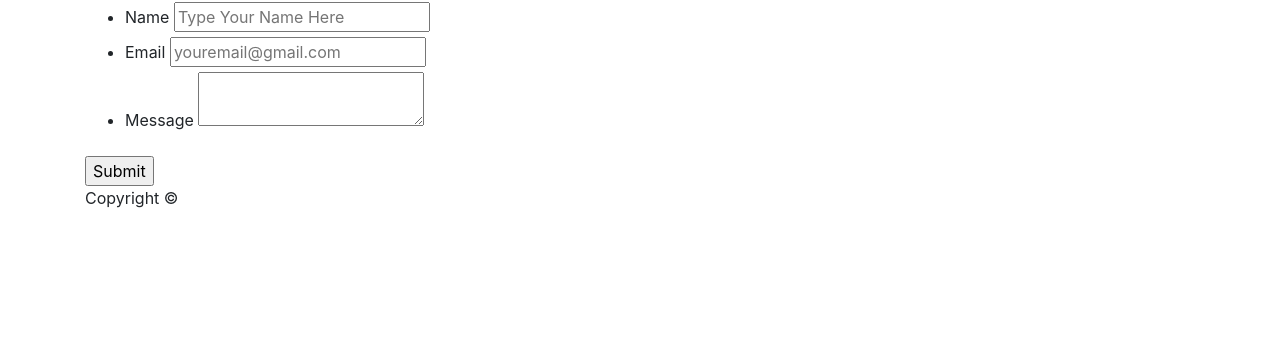
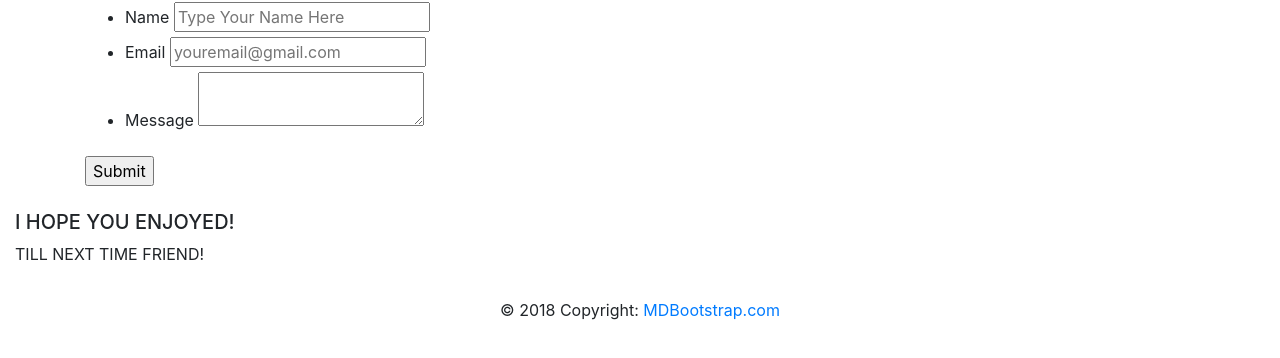
Before and after one commit to cteran23/Bootstrap-Portfolio, a plain HTML site: page contact.html in a window 1280 px wide. Shown: the part 394-752 px from the top of the page. Drawn offline with nearby package versions, Linux system fonts and the light colour scheme.

Commit message:
Adding Footer To All HTML

```diff
--- a/contact.html
+++ b/contact.html
@@ -52,11 +52,21 @@
         </section>
     </div>
 
-    <footer>
-        <div class="container">
-            Copyright &copy;
-        </div>
-    </footer>
+
+    <footer class="page-footer font-small blue pt-4">
+            <div class="container-fluid text-center text-md-left">
+                <div class="row">
+                    <div class="col-md-6 mt-md-0 mt-3">
+                    <h5 class="text-uppercase">I HOPE YOU ENJOYED!</h5>
+                    <p>TILL NEXT TIME FRIEND!</p>
+                    </div>
+                    <hr class="clearfix w-100 d-md-none pb-3">
+                </div>
+            </div>
+            <div class="footer-copyright text-center py-3">© 2018 Copyright:
+              <a href="https://mdbootstrap.com/education/bootstrap/"> MDBootstrap.com</a>
+            </div>
+        </footer>
 
     <script src="https://code.jquery.com/jquery-3.3.1.slim.min.js" integrity="sha384-q8i/X+965DzO0rT7abK41JStQIAqVgRVzpbzo5smXKp4YfRvH+8abtTE1Pi6jizo" crossorigin="anonymous"></script>
     <script src="https://cdnjs.cloudflare.com/ajax/libs/popper.js/1.14.7/umd/popper.min.js" integrity="sha384-UO2eT0CpHqdSJQ6hJty5KVphtPhzWj9WO1clHTMGa3JDZwrnQq4sF86dIHNDz0W1" crossorigin="anonymous"></script>
```
